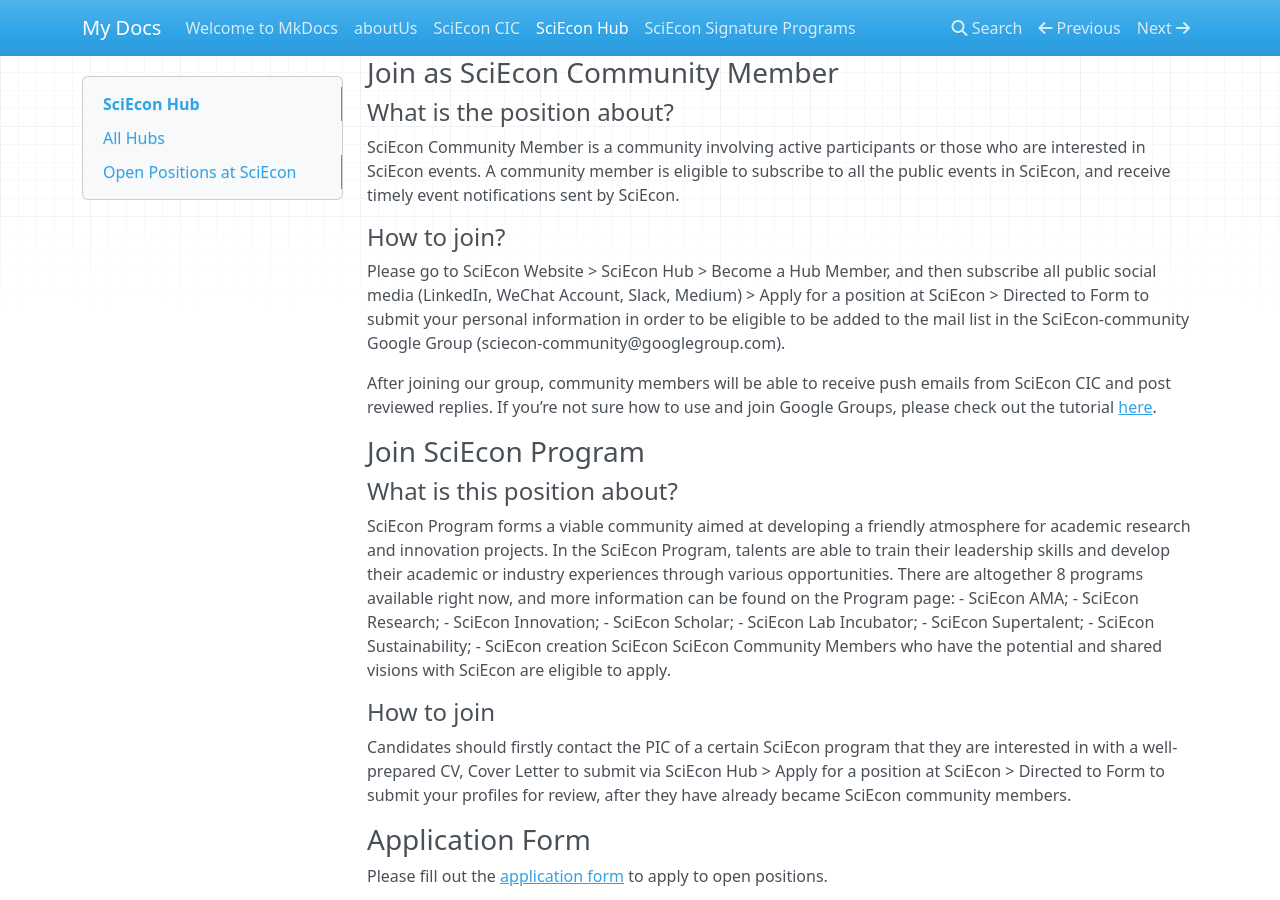
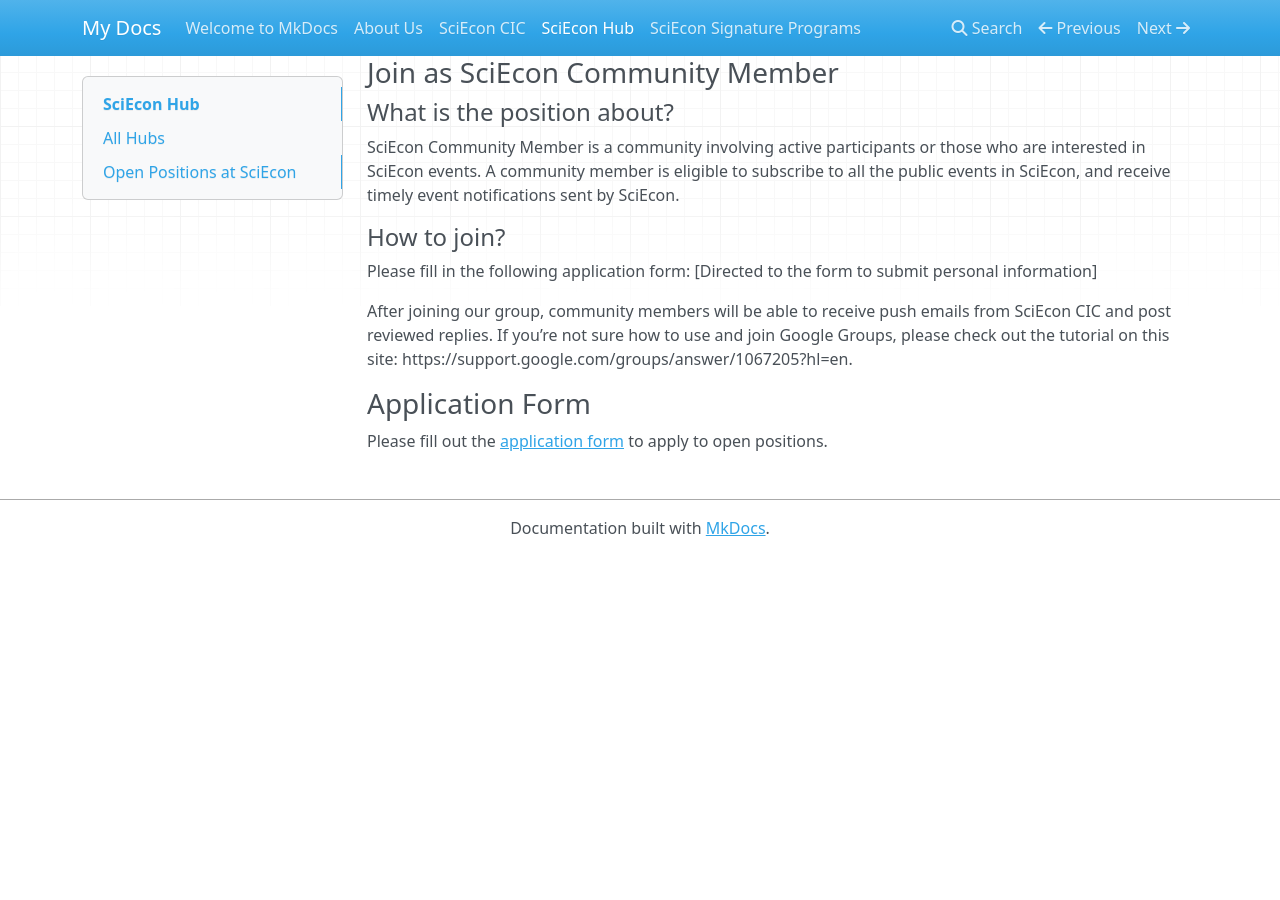
Before and after one commit to SciEcon/SciEcon-Website, an MkDocs documentation site: the page built from docs/hub.md, in a window 1280 px wide and 900 px high, scrolled down 427 px. Built offline with MkDocs 1.6.1, drawn with Linux system fonts in a browser that asks for light colours; nearby versions of some CDN libraries; after the commit the page ends 983 px from its top, so only the background shows below that.

Commit message:
update about us page

```diff
--- a/docs/hub.md
+++ b/docs/hub.md
@@ -23,30 +23,13 @@
 
 #### How to join?
 
-Please go to SciEcon Website > SciEcon Hub > Become a Hub Member, and then subscribe all public social media (LinkedIn, WeChat Account, Slack, Medium) > Apply for a position at SciEcon > Directed to Form to submit your personal information in order to be eligible to be added to the mail list in the SciEcon-community Google Group (sciecon-community@googlegroup.com).
+Please fill in the following application form:
+[Directed to the form to submit personal information]
+<!-- TODO: create a google from to collect information -->
 
-After joining our group, community members will be able to receive push emails from SciEcon CIC and post reviewed replies. If you’re not sure how to use and join Google Groups, please check out the tutorial [here](https://support.google.com/groups/answer/1067205?hl=en).
+After joining our group, community members will be able to receive push emails from SciEcon CIC and post reviewed replies. If you’re not sure how to use and join Google Groups, please check out the tutorial on this site: https://support.google.com/groups/answer/1067205?hl=en.
 
-### Join SciEcon Program
-
-#### What is this position about?
-
-SciEcon Program forms a viable community aimed at developing a friendly atmosphere for academic research and innovation projects. In the SciEcon Program, talents are able to train their leadership skills and develop their academic or industry experiences through various opportunities. There are altogether 8 programs available right now, and more information can be found on the Program page:
-- SciEcon AMA;
-- SciEcon Research;
-- SciEcon Innovation;
-- SciEcon Scholar;
-- SciEcon Lab Incubator;
-- SciEcon Supertalent;
-- SciEcon Sustainability;
-- SciEcon creation
-SciEcon SciEcon Community Members who have the potential and shared visions with SciEcon are eligible to apply.
-
-#### How to join
-
-Candidates should firstly contact the PIC of a certain SciEcon program that they are interested in with a well-prepared CV, Cover Letter to submit via SciEcon Hub > Apply for a position at SciEcon > Directed to Form to submit your profiles for review, after they have already became SciEcon community members.
 
 ### Application Form
 
 Please fill out the [application form]() to apply to open positions.
-<!-- for the application form, maybe create a google form for it? -->
```
Also changed, not shown: docs/aboutUs.md (+47 -0 lines).
